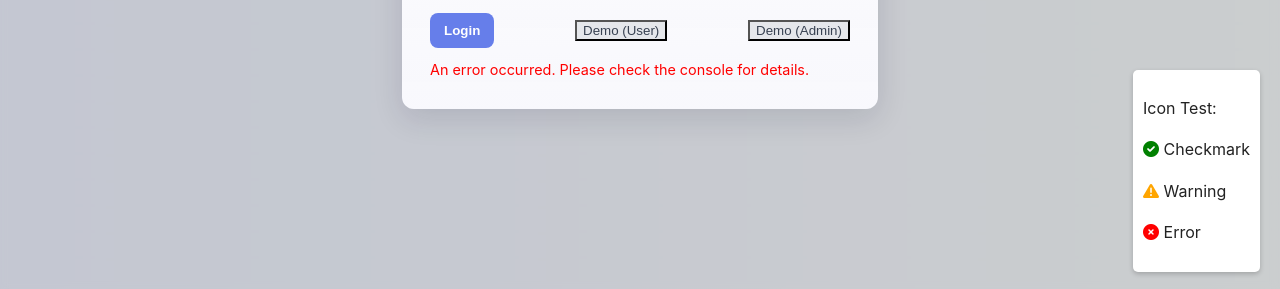
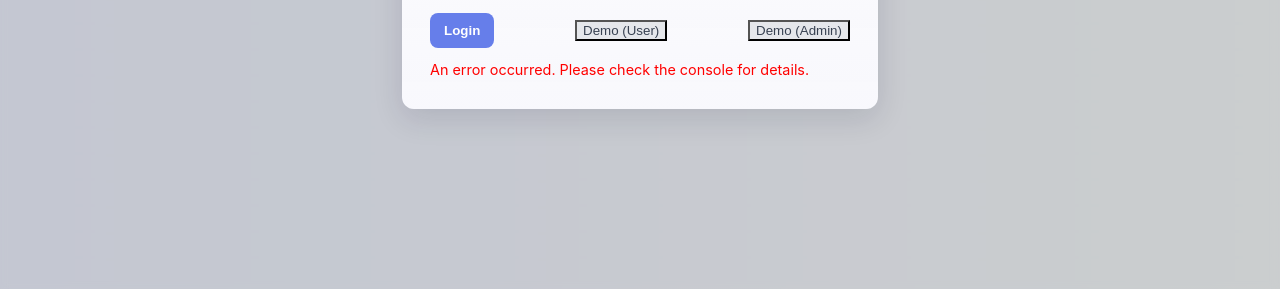
Before and after one commit to humptydumpty-git/Pharma_Store, a plain HTML site: page index.html in a window 1280 px wide. Shown: the part 508-797 px from the top of the page. Drawn offline with nearby package versions, Linux system fonts and the light colour scheme; a small style sheet from the web is missing.

Commit message:
Update index.html

```diff
--- a/index.html
+++ b/index.html
@@ -1112,13 +1112,5 @@
     </script>
 
     <script src="app.js"></script>
-
-    <!-- Icon Test Section -->
-    <div class="icon-test" style="position: fixed; bottom: 20px; right: 20px; background: white; padding: 10px; border-radius: 5px; box-shadow: 0 2px 5px rgba(0,0,0,0.2); z-index: 1000;">
-        <p>Icon Test:</p>
-        <p><i class="fas fa-check-circle" style="color: green;"></i> Checkmark</p>
-        <p><i class="fas fa-exclamation-triangle" style="color: orange;"></i> Warning</p>
-        <p><i class="fas fa-times-circle" style="color: red;"></i> Error</p>
-    </div>
 </body>
 </html>
```
